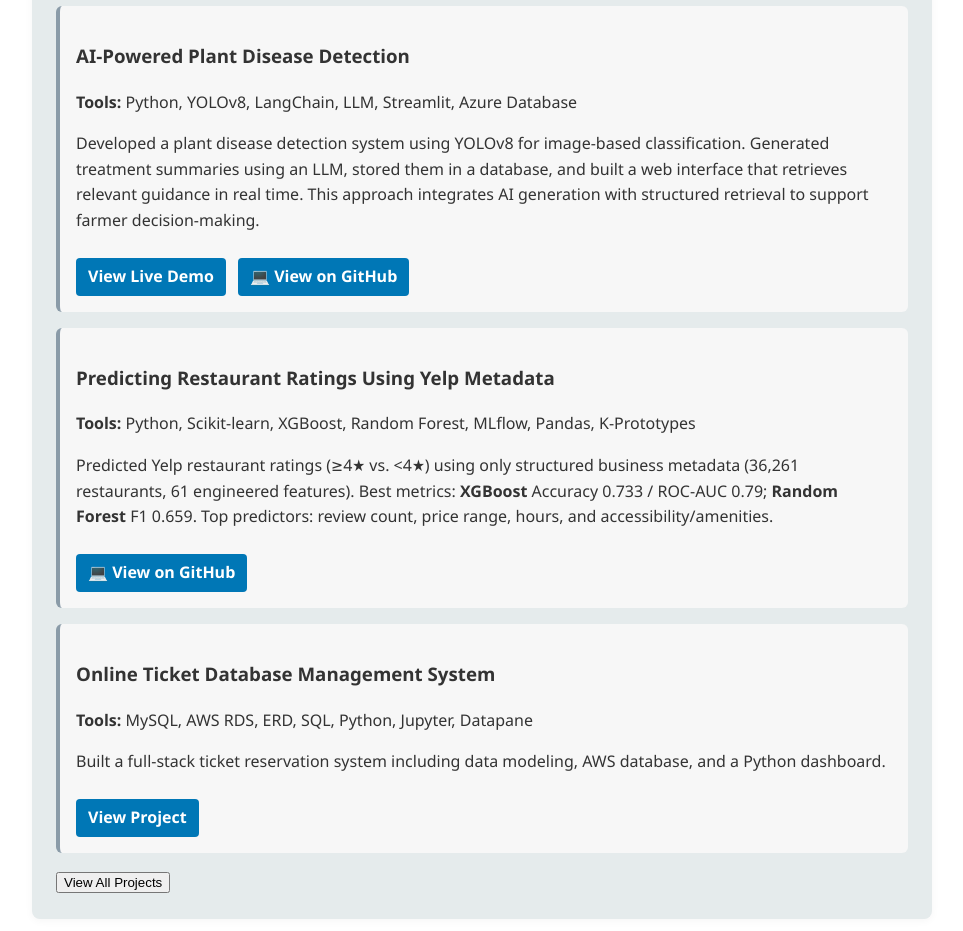
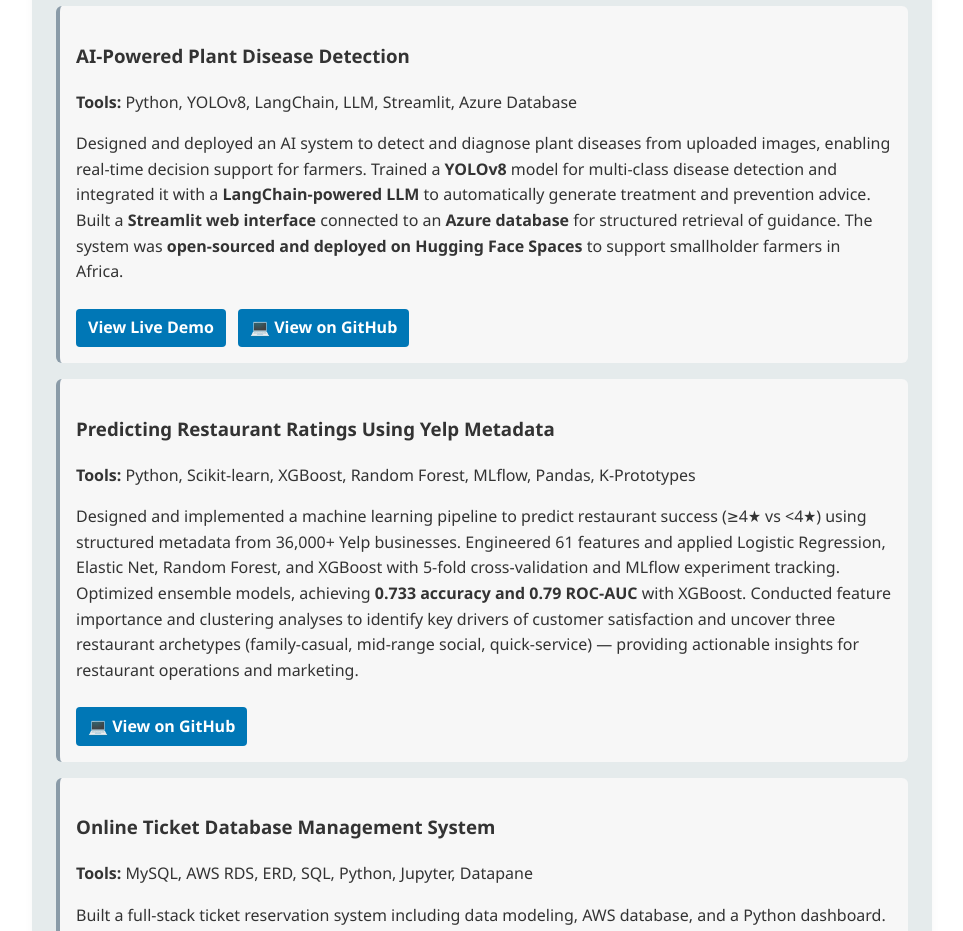
Before and after one commit to AichuTan/AichuTan.GitHub.io, a plain HTML site: page index.html in a window 1280 px wide. Shown: the part 1020-1951 px from the top of the page, without its empty margins (260-1223 px from the left). Drawn offline with Linux system fonts and the light colour scheme.

Commit message:
update description for my latest project

```diff
--- a/index.html
+++ b/index.html
@@ -134,12 +134,17 @@
             Azure Database
           </p>
           <p>
-            Developed a plant disease detection system using YOLOv8 for
-            image-based classification. Generated treatment summaries using an
-            LLM, stored them in a database, and built a web interface that
-            retrieves relevant guidance in real time. This approach integrates
-            AI generation with structured retrieval to support farmer
-            decision-making.
+            Designed and deployed an AI system to detect and diagnose plant
+            diseases from uploaded images, enabling real-time decision support
+            for farmers. Trained a <strong>YOLOv8</strong> model for multi-class
+            disease detection and integrated it with a
+            <strong>LangChain-powered LLM</strong> to automatically generate
+            treatment and prevention advice. Built a
+            <strong>Streamlit web interface</strong> connected to an
+            <strong>Azure database</strong> for structured retrieval of
+            guidance. The system was
+            <strong>open-sourced and deployed on Hugging Face Spaces</strong> to
+            support smallholder farmers in Africa.
           </p>
           <a
             href="https://huggingface.co/spaces/aycu2004/ai_for_farmer"
@@ -161,12 +166,18 @@
             Forest, MLflow, Pandas, K-Prototypes
           </p>
           <p>
-            Predicted Yelp restaurant ratings (≥4★ vs. &lt;4★) using only
-            structured business metadata (36,261 restaurants, 61 engineered
-            features). Best metrics: <strong>XGBoost</strong> Accuracy 0.733 /
-            ROC-AUC 0.79; <strong>Random Forest</strong> F1 0.659. Top
-            predictors: review count, price range, hours, and
-            accessibility/amenities.
+            Designed and implemented a machine learning pipeline to predict
+            restaurant success (≥4★ vs &lt;4★) using structured metadata from
+            36,000+ Yelp businesses. Engineered 61 features and applied Logistic
+            Regression, Elastic Net, Random Forest, and XGBoost with 5-fold
+            cross-validation and MLflow experiment tracking. Optimized ensemble
+            models, achieving
+            <strong>0.733 accuracy and 0.79 ROC-AUC</strong> with XGBoost.
+            Conducted feature importance and clustering analyses to identify key
+            drivers of customer satisfaction and uncover three restaurant
+            archetypes (family-casual, mid-range social, quick-service) —
+            providing actionable insights for restaurant operations and
+            marketing.
           </p>
           <a
             href="https://github.com/AichuTan/BDA602_final_yelp_analysis"
```
